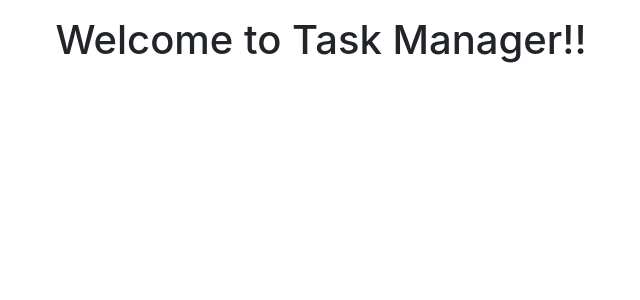
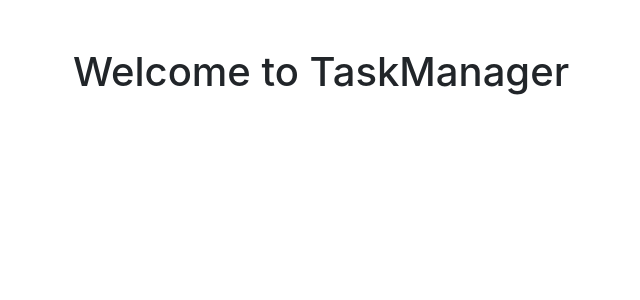
Before and after one commit to emp7yhead/django-task-manager, a Django app: page / in a window 1280 px wide. Shown: the part 56-356 px from the top of the page, without its empty margins (319-959 px from the left). Run offline with Django 4.2, Linux system fonts and the light colour scheme; some libraries are stand-ins or nearby versions.

Commit message:
Update: split index template

```diff
--- /dev/null
+++ b/task_manager/templates/base.html
@@ -0,0 +1,28 @@
+{% load i18n %}
+{% get_current_language as LANGUAGE_CODE %}
+
+<!doctype html>
+<html lang="ru">
+  <head>
+    <meta charset="utf-8">
+    <meta name="viewport" content="width=device-width, initial-scale=1, shrink-to-fit=no">
+    <meta name="description" content="Fourth and last project for Hexlet.io">
+    <title>Index Page</title>
+    <link rel="stylesheet" href="https://cdn.jsdelivr.net/npm/bootstrap@4.5.3/dist/css/bootstrap.min.css"
+     integrity="sha384-TX8t27EcRE3e/ihU7zmQxVncDAy5uIKz4rEkgIXeMed4M0jlfIDPvg6uqKI2xXr2" crossorigin="anonymous">
+  </head>
+  <body class="text-center">
+    <header>
+    {% include 'components/navbar.html' %}
+    </header>
+    <main class="container my-5">
+    <h1>{% block header %}{% endblock %}</h1>
+    {% block additional %}{% endblock %}
+    {% block content %}{% endblock %}
+    </main>
+    <script src="https://code.jquery.com/jquery-3.5.1.slim.min.js"
+     integrity="sha384-DfXdz2htPH0lsSSs5nCTpuj/zy4C+OGpamoFVy38MVBnE+IbbVYUew+OrCXaRkfj" crossorigin="anonymous"></script>
+    <script src="https://cdn.jsdelivr.net/npm/bootstrap@4.5.3/dist/js/bootstrap.bundle.min.js"
+     integrity="sha384-ho+j7jyWK8fNQe+A12Hb8AhRq26LrZ/JpcUGGOn+Y7RsweNrtN/tE3MoK7ZeZDyx" crossorigin="anonymous"></script>
+</body>
+</html>
--- a/task_manager/templates/components/navbar.html
+++ b/task_manager/templates/components/navbar.html
@@ -1,17 +1,17 @@
 {% load i18n %}
 
 <nav class="navbar navbar-expand-md navbar-light" style="background-color: #d3edff;">
-  <a href="#" class="navbar-brand">{% translate 'TaskManager' %}</a>
+  <a href="{% url 'index' %}" class="navbar-brand">{% translate 'TaskManager' %}</a>
   <button class="navbar-toggler" type="button" data-toggle="collapse" data-target="#navbarToggle" aria-controls="navbars" aria-expanded="false" aria-label="Toggle navigation">
     <span class="navbar-toggler-icon"></span>
   </button>
   <div class="collapse navbar-collapse" id="navbarToggle">
     <div class="navbar-nav mr-auto">
-      <a href="#" class="nav-link" >{% translate 'Users' %}</a>
+      <a href="{% url 'users' %}" class="nav-link" >{% translate 'Users' %}</a>
     </div>
     <div class="navbar-nav">
       <a href="#" class="btn btn-outline-primary mr-2">{% translate 'Log In' %}</a>
-      <a href="#" class="btn btn-primary">{% translate 'Sign Up' %}</a>
+      <a href="{% url 'sign_up' %}" class="btn btn-primary">{% translate 'Sign Up' %}</a>
     </div>
   </div>
 </nav>
--- a/task_manager/templates/index.html
+++ b/task_manager/templates/index.html
@@ -1,24 +1,7 @@
-{% load bootstrap4 %}
+{% extends 'base.html' %}
 {% load i18n %}
-{% get_current_language as LANGUAGE_CODE %}
 
-<!doctype html>
-<html lang="ru">
-  <head>
-    <meta charset="utf-8">
-    <meta name="viewport" content="width=device-width, initial-scale=1, shrink-to-fit=no">
-    <meta name="description" content="Fourth and last project for Hexlet.io">
-    <title>Index Page</title>
-    <!-- Bootstrap core CSS -->
-    <link rel="stylesheet" href="https://cdn.jsdelivr.net/npm/bootstrap@4.5.3/dist/css/bootstrap.min.css"
-     integrity="sha384-TX8t27EcRE3e/ihU7zmQxVncDAy5uIKz4rEkgIXeMed4M0jlfIDPvg6uqKI2xXr2" crossorigin="anonymous">
-  </head>
-  <body class="text-center">
-    {% include 'components/navbar.html' %}
-    <h1 class="mt-3">Welcome to Task Manager!!</h1>
-    <script src="https://code.jquery.com/jquery-3.5.1.slim.min.js"
-     integrity="sha384-DfXdz2htPH0lsSSs5nCTpuj/zy4C+OGpamoFVy38MVBnE+IbbVYUew+OrCXaRkfj" crossorigin="anonymous"></script>
-    <script src="https://cdn.jsdelivr.net/npm/bootstrap@4.5.3/dist/js/bootstrap.bundle.min.js"
-     integrity="sha384-ho+j7jyWK8fNQe+A12Hb8AhRq26LrZ/JpcUGGOn+Y7RsweNrtN/tE3MoK7ZeZDyx" crossorigin="anonymous"></script>
-</body>
-</html>
+{% block header %}{% endblock %}
+{% block content %}
+<h1> Welcome to TaskManager </h1>
+{% endblock content %}
```
